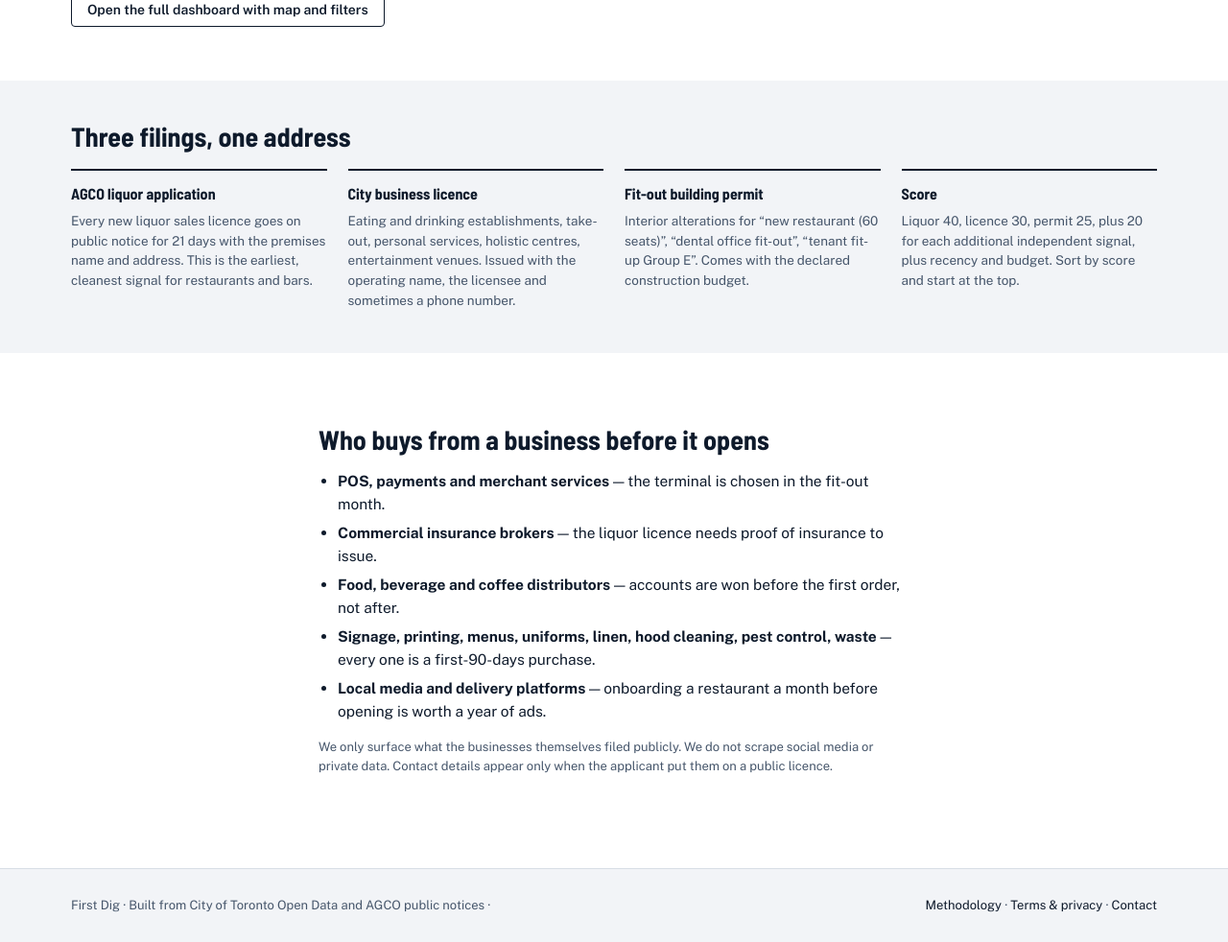
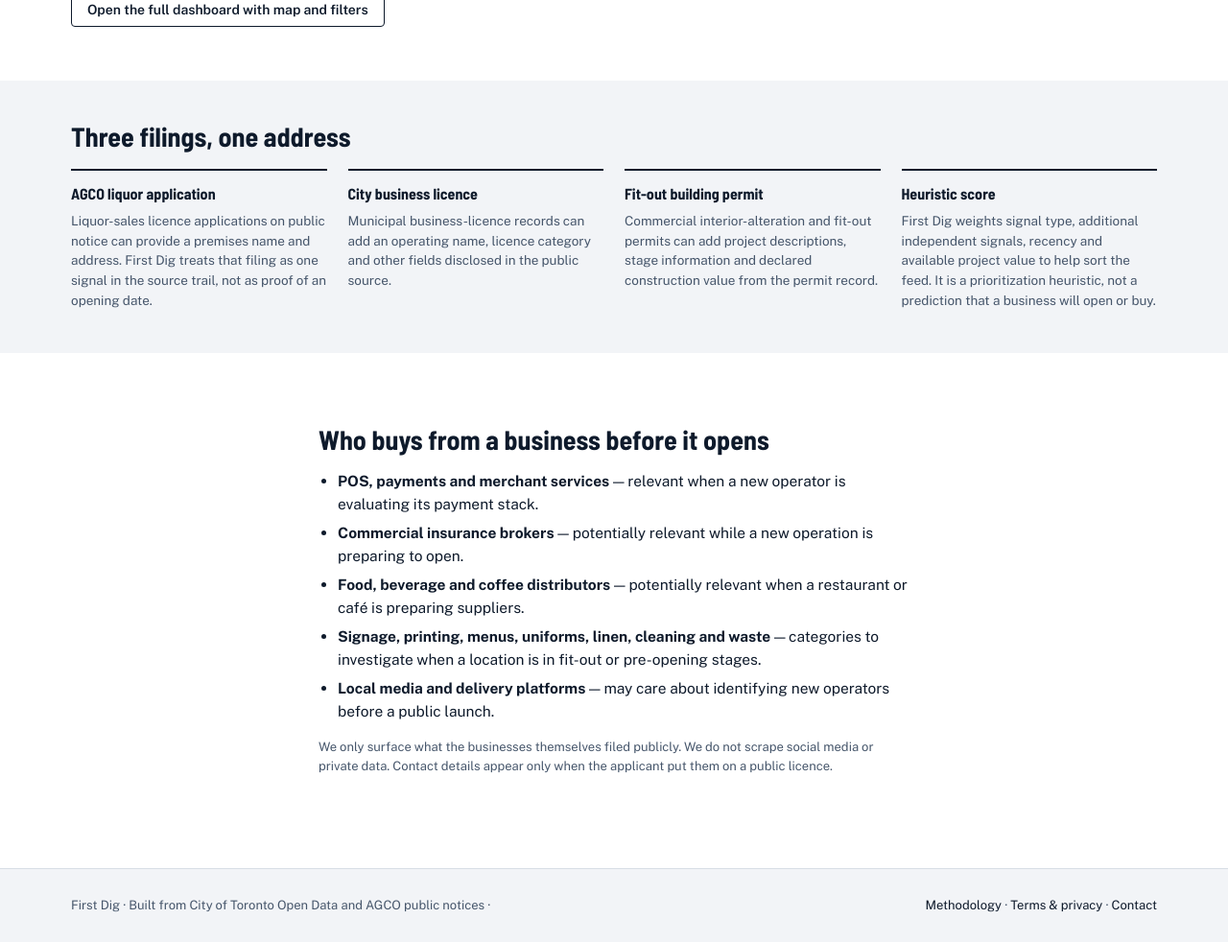
Before and after one commit to gamingyeetmaster-dev/firstdig, a FastAPI app: page /openings in a window 1280 px wide. Shown: the part 427-1409 px from the top of the page at 96% size. Run offline with FastAPI, Linux system fonts and the light colour scheme; data that the repository does not hold is empty.

Commit message:
Remove unsupported timing and buyer claims from Opening Soon

```diff
--- a/app/web/templates/product_openings.html
+++ b/app/web/templates/product_openings.html
@@ -1,7 +1,7 @@
 {% extends "base.html" %}
 {% set product = PRODUCTS.openings %}
 {% block title %}Opening Soon{% endblock %}
-{% block desc %}Toronto restaurants, bars, clinics and shops 60 to 120 days before they open, joined from liquor applications, business licences and fit-out permits.{% endblock %}
+{% block desc %}Toronto restaurants, bars, clinics and shops surfaced from liquor applications, business licences and fit-out permits joined by address.{% endblock %}
 {% block body %}
 {% set hero = items[0] if items else None %}
 <section class="stage"><div class="wrap">
@@ -14,7 +14,7 @@
     </div>
 
     <h1 class="track-headline">{{ product.tagline }}</h1>
-    <p class="track-lede">A new restaurant leaves three separate paper trails before it opens: a liquor licence application at the AGCO, a business licence at the City, and a fit-out permit at Toronto Building. Nobody joins them. We do, by address &mdash; like the one below, last signal {{ hero.last_signal | nice_date }}.</p>
+    <p class="track-lede">A new or changing business can leave multiple public paper trails: a liquor-licence application, a business licence, a fit-out permit, or a combination of them. First Dig joins those records by address and shows the source trail &mdash; like the one below, whose latest signal was {{ hero.last_signal | nice_date }}.</p>
 
     <div class="status-rail">
       {% for t in ['licence','permit','liquor'] %}
@@ -68,21 +68,21 @@
 <section class="alt"><div class="wrap">
   <div class="sec-h"><h2>Three filings, one address</h2></div>
   <div class="differentiators">
-    <div class="differentiator"><b>AGCO liquor application</b><p>Every new liquor sales licence goes on public notice for 21 days with the premises name and address. This is the earliest, cleanest signal for restaurants and bars.</p></div>
-    <div class="differentiator"><b>City business licence</b><p>Eating and drinking establishments, take-out, personal services, holistic centres, entertainment venues. Issued with the operating name, the licensee and sometimes a phone number.</p></div>
-    <div class="differentiator"><b>Fit-out building permit</b><p>Interior alterations for &ldquo;new restaurant (60 seats)&rdquo;, &ldquo;dental office fit-out&rdquo;, &ldquo;tenant fit-up Group E&rdquo;. Comes with the declared construction budget.</p></div>
-    <div class="differentiator"><b>Score</b><p>Liquor 40, licence 30, permit 25, plus 20 for each additional independent signal, plus recency and budget. Sort by score and start at the top.</p></div>
+    <div class="differentiator"><b>AGCO liquor application</b><p>Liquor-sales licence applications on public notice can provide a premises name and address. First Dig treats that filing as one signal in the source trail, not as proof of an opening date.</p></div>
+    <div class="differentiator"><b>City business licence</b><p>Municipal business-licence records can add an operating name, licence category and other fields disclosed in the public source.</p></div>
+    <div class="differentiator"><b>Fit-out building permit</b><p>Commercial interior-alteration and fit-out permits can add project descriptions, stage information and declared construction value from the permit record.</p></div>
+    <div class="differentiator"><b>Heuristic score</b><p>First Dig weights signal type, additional independent signals, recency and available project value to help sort the feed. It is a prioritization heuristic, not a prediction that a business will open or buy.</p></div>
   </div>
 </div></section>
 
 <section><div class="wrap prose">
   <h2>Who buys from a business before it opens</h2>
   <ul>
-    <li><b>POS, payments and merchant services</b> — the terminal is chosen in the fit-out month.</li>
-    <li><b>Commercial insurance brokers</b> — the liquor licence needs proof of insurance to issue.</li>
-    <li><b>Food, beverage and coffee distributors</b> — accounts are won before the first order, not after.</li>
-    <li><b>Signage, printing, menus, uniforms, linen, hood cleaning, pest control, waste</b> — every one is a first-90-days purchase.</li>
-    <li><b>Local media and delivery platforms</b> — onboarding a restaurant a month before opening is worth a year of ads.</li>
+    <li><b>POS, payments and merchant services</b> — relevant when a new operator is evaluating its payment stack.</li>
+    <li><b>Commercial insurance brokers</b> — potentially relevant while a new operation is preparing to open.</li>
+    <li><b>Food, beverage and coffee distributors</b> — potentially relevant when a restaurant or café is preparing suppliers.</li>
+    <li><b>Signage, printing, menus, uniforms, linen, cleaning and waste</b> — categories to investigate when a location is in fit-out or pre-opening stages.</li>
+    <li><b>Local media and delivery platforms</b> — may care about identifying new operators before a public launch.</li>
   </ul>
   <p class="muted small">We only surface what the businesses themselves filed publicly. We do not scrape social media or private data. Contact details appear only when the applicant put them on a public licence.</p>
 </div></section>
```
